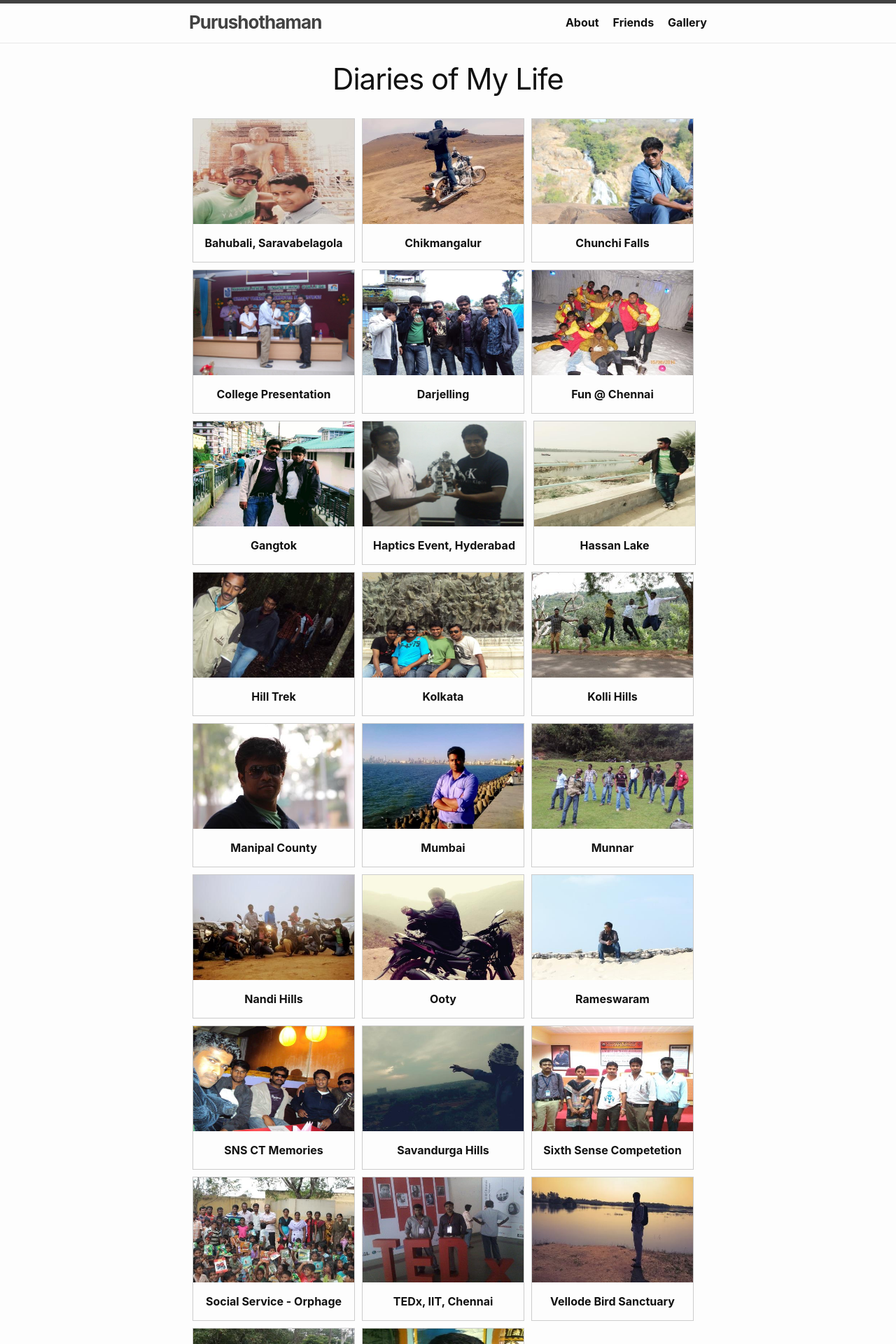
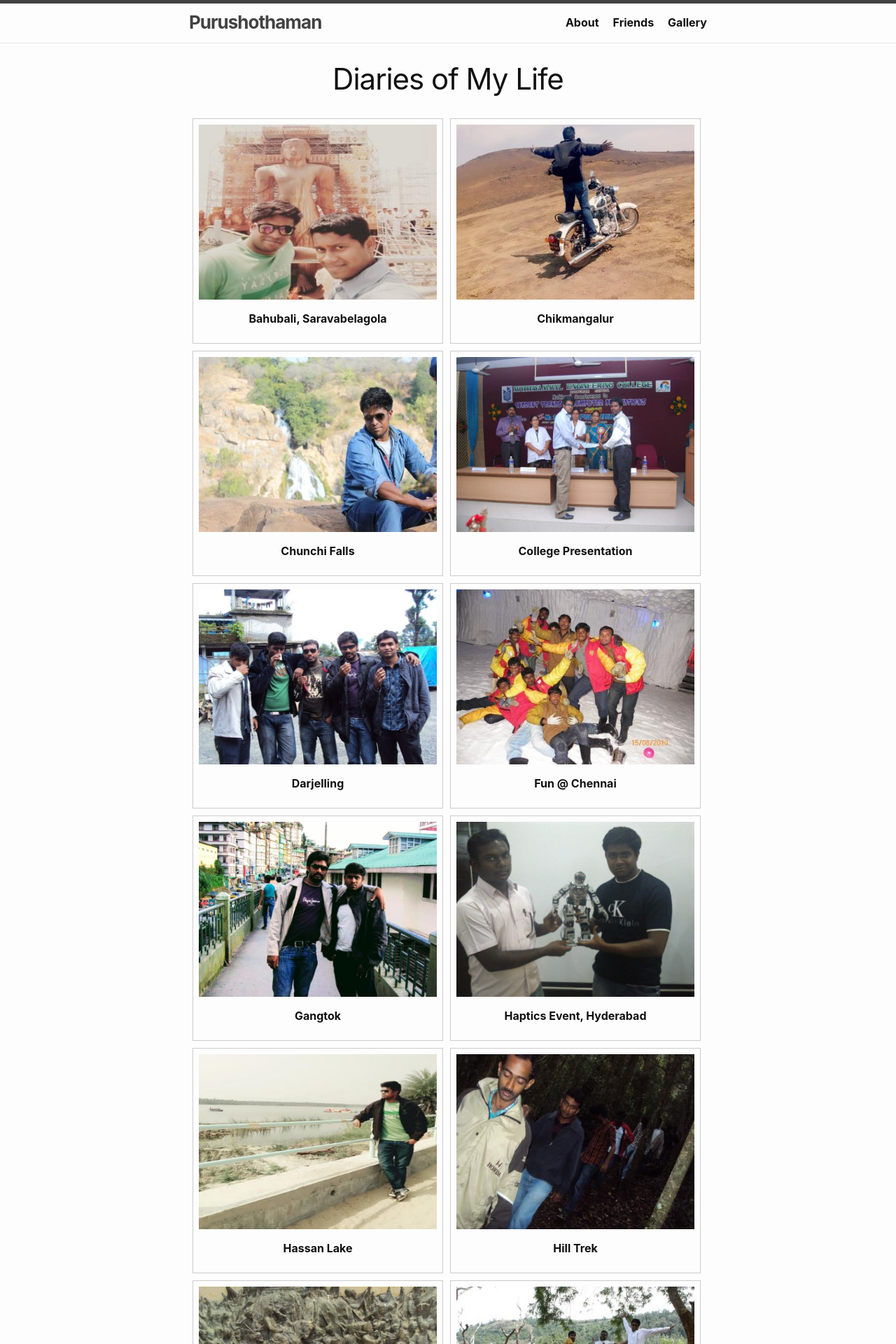
Before and after one commit to purushothblog/purushothblog.github.io, a Jekyll site: the page built from gallery.md, in a window 1280 px wide. Shown: the top 1920 px of the page at 70% size. Built offline with Jekyll 4.4.1, drawn with Linux system fonts in a browser that asks for light colours.

Commit message:
Date included

```diff
--- a/_layouts/home.html
+++ b/_layouts/home.html
@@ -6,11 +6,11 @@ layout: default
   {%- if page.title -%}
     <h1 class="page-heading">{{ page.title }}</h1>
   {%- endif -%}
-
+<h2 style="float: right; text-decoration: underline;">{{ site.time | date_to_long_string: "ordinal" }}</h2>
   {{ content }}
 
   {%- if site.posts.size > 0 -%}
-    <h2 class="post-list-heading">{{ page.list_title | default: "Posts" }}</h2>
+    <h2 class="post-list-heading">{{ page.list_title | default: "Recent Posts" }}</h2>
     <ul class="post-list">
       {%- for post in site.posts -%}
       <li>
--- a/gallery.md
+++ b/gallery.md
@@ -5,30 +5,29 @@ permalink: /gallery/
 description: Diaries of My Life
 ---
 
-
 {% for file in site.static_files %}
 {% if file.image %}
 <div style = " margin: 5px;
+  padding: 8px;
     border: 1px solid #ccc;
     float: left;
     overflow: auto;
      width: auto;">
-
-  <a target="_blank" href="{{ file.path }}">
-
-   <img src="../{{ file.path }}" alt="{{ file.name }}" width="230" height="150 ">
+<a target="_blank" href="{{ file.path }}">
+  <img src="../{{ file.path }}" alt="{{ file.name }}" width="340" height="250 ">
 </a>
-    <div style=" padding: 15px;
+<div style=" padding: 15px;
     text-align: center" ><b>{{ file.basename }}</b>
-</div></div>
+</div>
+</div>
 {% endif %}
 {% endfor %}
 
 
 <br>
 <table>
-	<tr>
-		<td>
+  <tr>
+    <td>
 <h2 align="center"><marquee> <u>Stay tune for more fun!</u> </marquee></h2></td>
 
 
```
Also changed, not shown: assets/friend/Mandana.JPG (renamed from assets/friend/gowtham.JPG).
